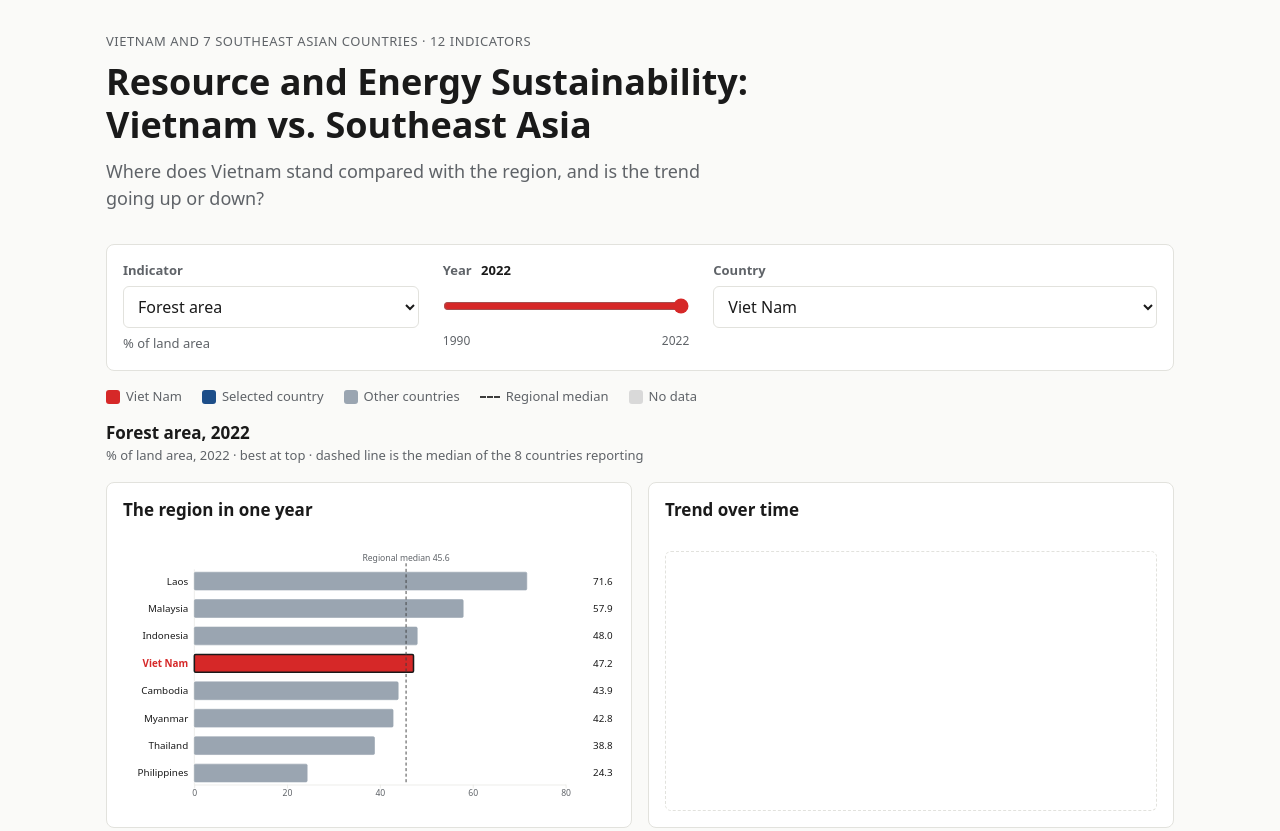
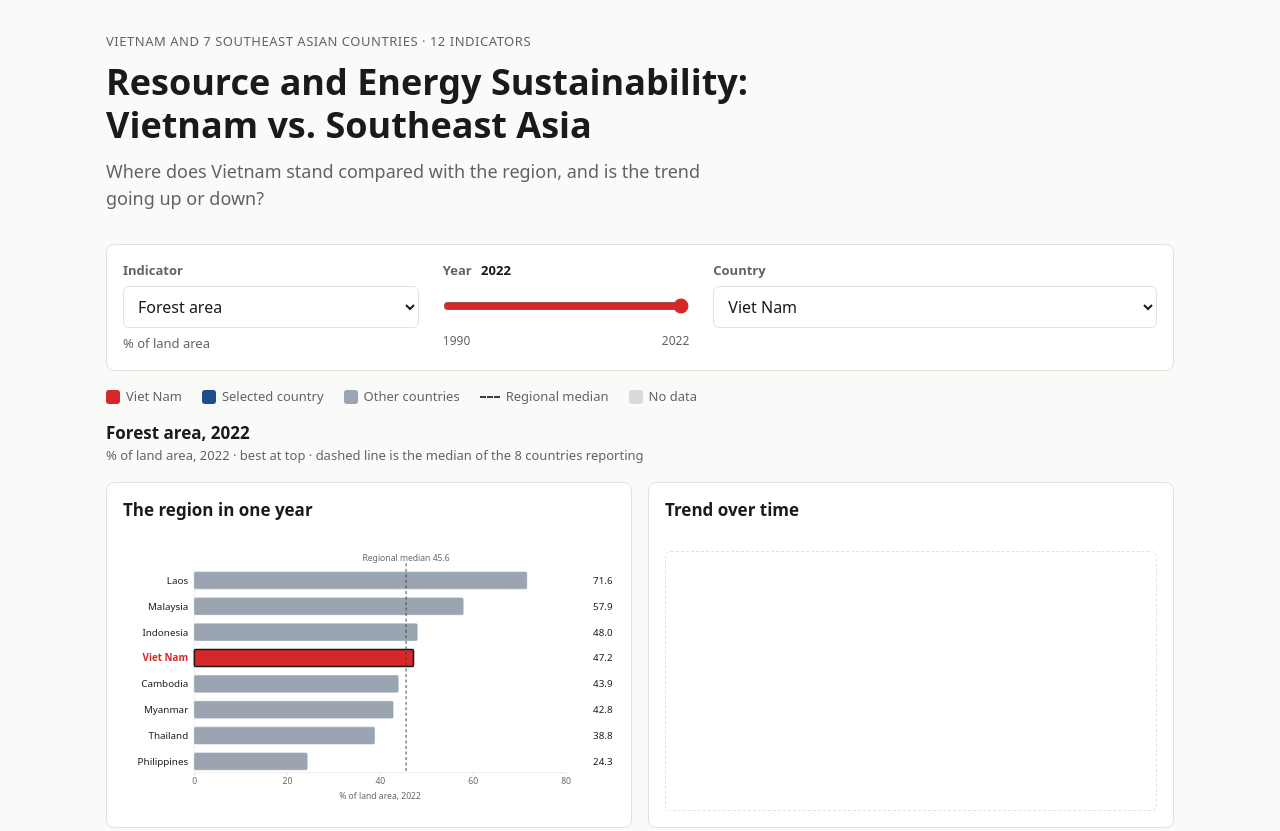
Before and after one commit to LeXuanQue/sea-resource-sustainability-viz, a plain HTML site: page src/index.html in a window 1280 px wide. Shown: the top 831 px of the page. Drawn offline with nearby package versions, Linux system fonts and the light colour scheme.

Commit message:
Add unit and year label under the bar chart axis
The unit and year were only in the heading above the chart. Draw them inside
the svg, under the value axis, so the chart carries them on its own (M8).
Bottom margin 40 -> 60 to make room.

```diff
--- a/src/css/style.css
+++ b/src/css/style.css
@@ -334,6 +334,7 @@ svg.chart {
 .bar-chart .bar-label-selected { font-weight: 700; }
 .bar-chart .bar-value { font-variant-numeric: tabular-nums; }
 .bar-chart .bar-median-label { font-size: 14px; fill: var(--color-muted); }
+.bar-chart .bar-axis-title { font-size: 14px; fill: var(--color-muted); }
 .bar-chart .bar-baseline { stroke: var(--color-border); }
 
 .bar-chart .bar-row { cursor: pointer; }
--- a/src/js/bar-chart.js
+++ b/src/js/bar-chart.js
@@ -16,8 +16,8 @@
 
 const BAR_WIDTH = 800;   // matches viewBox="0 0 800 420" in index.html
 const BAR_HEIGHT = 420;
-// left: country names. right: value column. top: median label. bottom: value axis.
-const BAR_MARGIN = { top: 30, right: 80, bottom: 40, left: 116 };
+// left: country names. right: value column. top: median label. bottom: value axis and its unit label.
+const BAR_MARGIN = { top: 30, right: 80, bottom: 60, left: 116 };
 
 const BAR_VN_CODE = "VNM";
 const BAR_MEDIAN_MIN_N = 3;     // no median line when fewer than 3 countries report
@@ -225,6 +225,13 @@ function drawBarChart(svgEl, data, options = {}) {
                 .ticks(5)
                 .tickFormat(x.tickFormat(5, ",~f"))
                 .tickSizeOuter(0));
+
+        // Unit and year under the axis, so the chart still says what it shows when copied on its own.
+        chart.append("text")
+            .attr("class", "bar-axis-title")
+            .attr("x", innerW / 2).attr("y", innerH + 44)
+            .attr("text-anchor", "middle")
+            .text(`${ind.unit}, ${data.year}`);
     }
 
     // Median: dashed line over the rows, only when 3 or more countries report.
```
